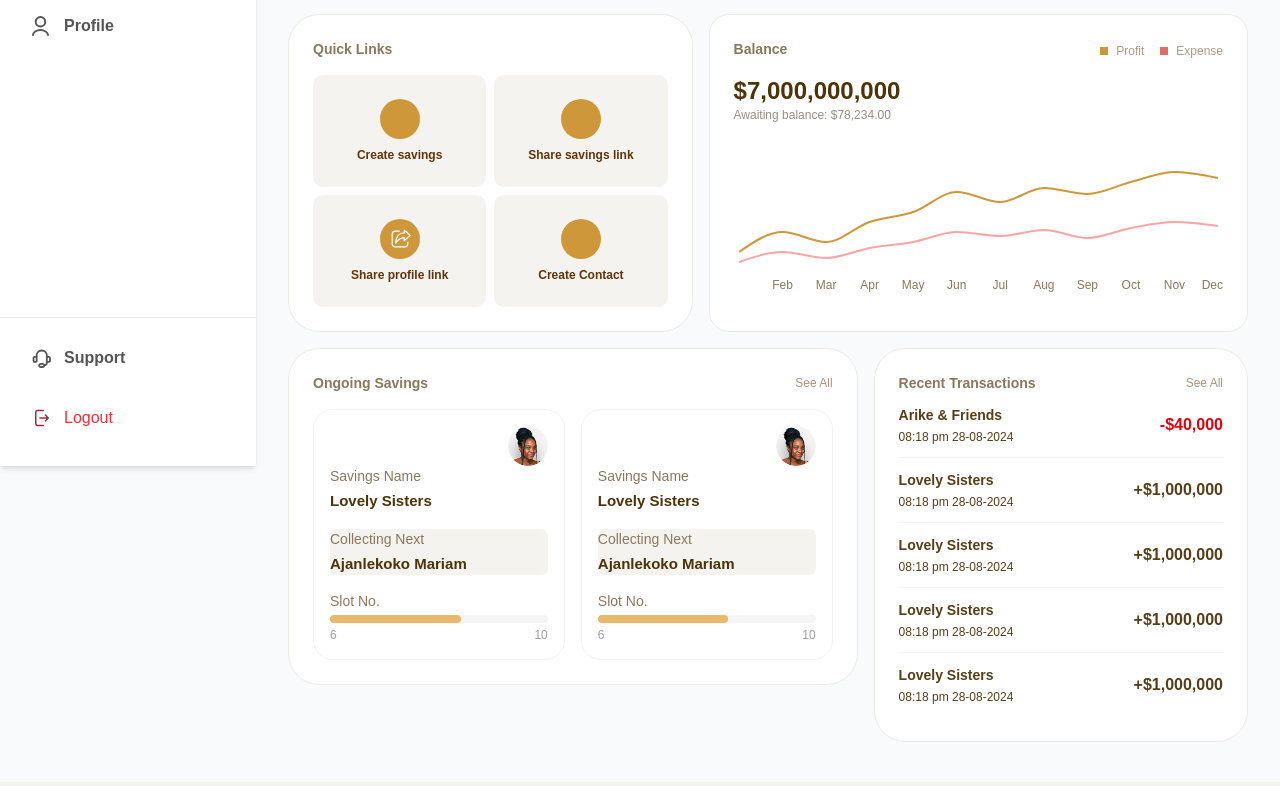
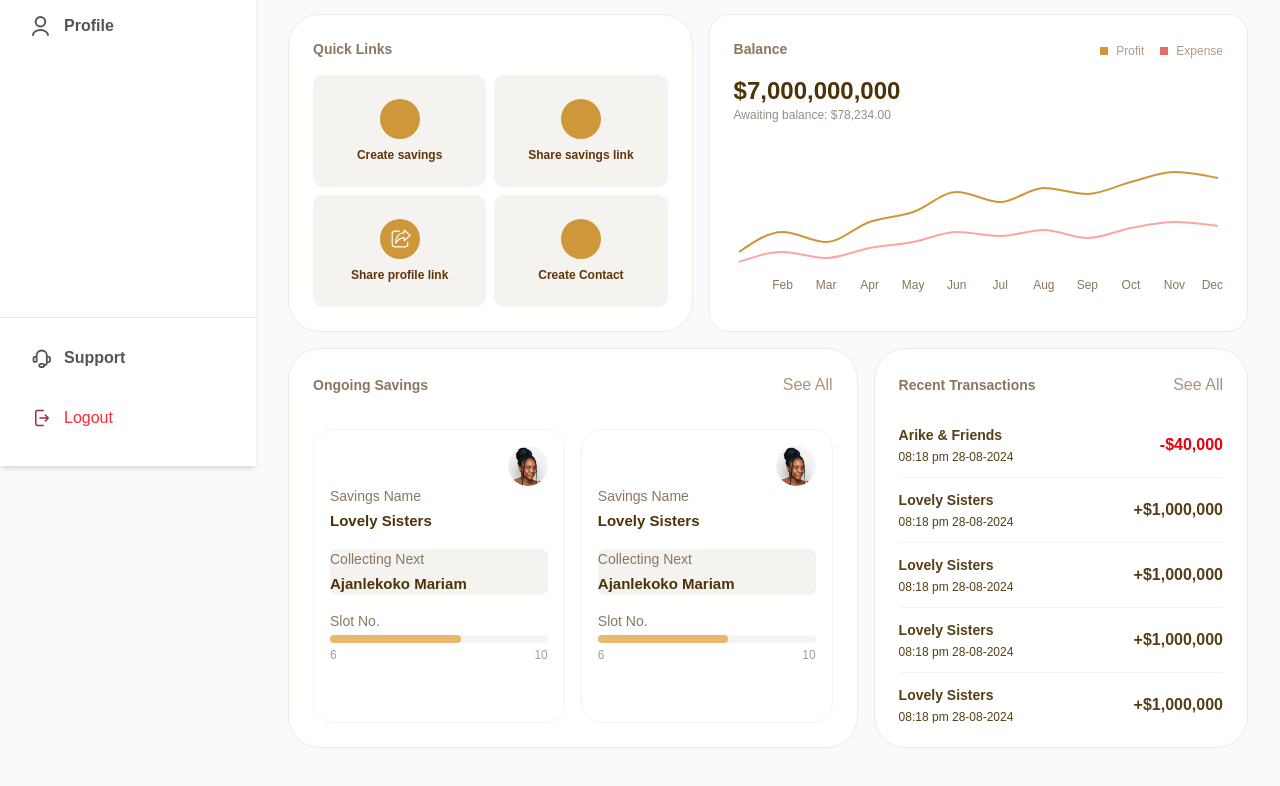
Before and after one commit to Tomtiko04/ChitLinkP, a React (Vite) app: page / in a window 1280 px wide. Shown: the part 334-1120 px from the top of the page. Built offline with nearby package versions, Linux system fonts and the light colour scheme; some icons are missing; the HTML template or start-up script is replaced by a standard one.

Commit message:
Fixed height inconsistent issue for recent transaction and upcoming savings

```diff
--- a/src/components/OngoingSavings.jsx
+++ b/src/components/OngoingSavings.jsx
@@ -50,16 +50,30 @@ export default function OngoingSavings() {
   ];
 
   return (
-    <div className="rounded-[31.32px] border border-[#EDEAE4] bg-white p-6">
-      <div className="mb-4 flex items-center justify-between text-xs">
+    <div className="h-full rounded-[31.32px] border border-[#EDEAE4] bg-white p-6 flex flex-col">
+      <div className="mb-4 flex items-center justify-between">
         <h2 className="text-sm font-bold text-[#89785C]">Ongoing Savings</h2>
-        <button className=" font-light text-[#AC927A] cursor-pointer hover:underline">See All</button>
+        <button className="cursor-pointer text-xs font-light text-[#AC927A] hover:underline">
+          See All
+        </button>
       </div>
-      <div className="mt-4 grid sm:grid-cols-2 gap-4">
+      <div className="mt-4 grid flex-1 gap-4 sm:grid-cols-2 overflow-y-auto">
         {savingsData.map((savings, idx) => (
           <SavingsCard key={idx} {...savings} />
         ))}
       </div>
     </div>
+
+    // <div className="rounded-[31.32px] border border-[#EDEAE4] bg-white p-6">
+    //   <div className="mb-4 flex items-center justify-between text-xs">
+    //     <h2 className="text-sm font-bold text-[#89785C]">Ongoing Savings</h2>
+    //     <button className=" font-light text-[#AC927A] cursor-pointer hover:underline">See All</button>
+    //   </div>
+    //   <div className="mt-4 grid sm:grid-cols-2 gap-4">
+    //     {savingsData.map((savings, idx) => (
+    //       <SavingsCard key={idx} {...savings} />
+    //     ))}
+    //   </div>
+    // </div>
   );
 }
--- a/src/components/RecentTransactions.jsx
+++ b/src/components/RecentTransactions.jsx
@@ -47,18 +47,32 @@ const TransactionItem = ({ name, amount, date, isCredit }) => (
 
 export default function RecentTransactions() {
   return (
-    <div className="rounded-[31.32px] border border-[#EDEAE4] bg-white p-6">
-      <div className=" flex items-center justify-between text-xs">
+    <div className="h-full rounded-[31.32px] border border-[#EDEAE4] bg-white p-6 flex flex-col">
+      <div className="flex items-center justify-between">
         <h2 className="text-sm font-bold text-[#89785C]">Recent Transactions</h2>
-        <button className="cursor-pointer font-light text-[#AC927A] hover:underline">
+        <button className="cursor-pointer text-xs font-light text-[#AC927A] hover:underline">
           See All
         </button>
       </div>
-      <div className="divide-y text-[#f4f3f0]">
+      <div className="mt-4 divide-y text-[#f4f3f0] flex-1 overflow-y-auto">
         {transactions.map((transaction, idx) => (
           <TransactionItem key={idx} {...transaction} />
         ))}
       </div>
     </div>
+
+    // <div className="rounded-[31.32px] border border-[#EDEAE4] bg-white p-6">
+    //   <div className=" flex items-center justify-between text-xs">
+    //     <h2 className="text-sm font-bold text-[#89785C]">Recent Transactions</h2>
+    //     <button className="cursor-pointer font-light text-[#AC927A] hover:underline">
+    //       See All
+    //     </button>
+    //   </div>
+    //   <div className="divide-y text-[#f4f3f0]">
+    //     {transactions.map((transaction, idx) => (
+    //       <TransactionItem key={idx} {...transaction} />
+    //     ))}
+    //   </div>
+    // </div>
   );
 }
--- a/src/pages/Dashboard.jsx
+++ b/src/pages/Dashboard.jsx
@@ -56,13 +56,23 @@ export default function Dashboard() {
       </div>
       {/* Ongoing Savings and Recent Transactions */}
       <div className="mt-4 grid grid-cols-1 gap-4 lg:grid-cols-5">
+        <div className="h-[400px] lg:col-span-3">
+          <OngoingSavings />
+        </div>
+        <div className="h-[400px] lg:col-span-2">
+          <RecentTransactions />
+        </div>
+      </div>
+
+      {/* Ongoing Savings and Recent Transactions */}
+      {/* <div className="mt-4 grid grid-cols-1 gap-4 lg:grid-cols-5">
         <div className="lg:col-span-3">
           <OngoingSavings />
         </div>
         <div className="lg:col-span-2">
           <RecentTransactions />
         </div>
-      </div>
+      </div> */}
     </div>
   );
 }
```
